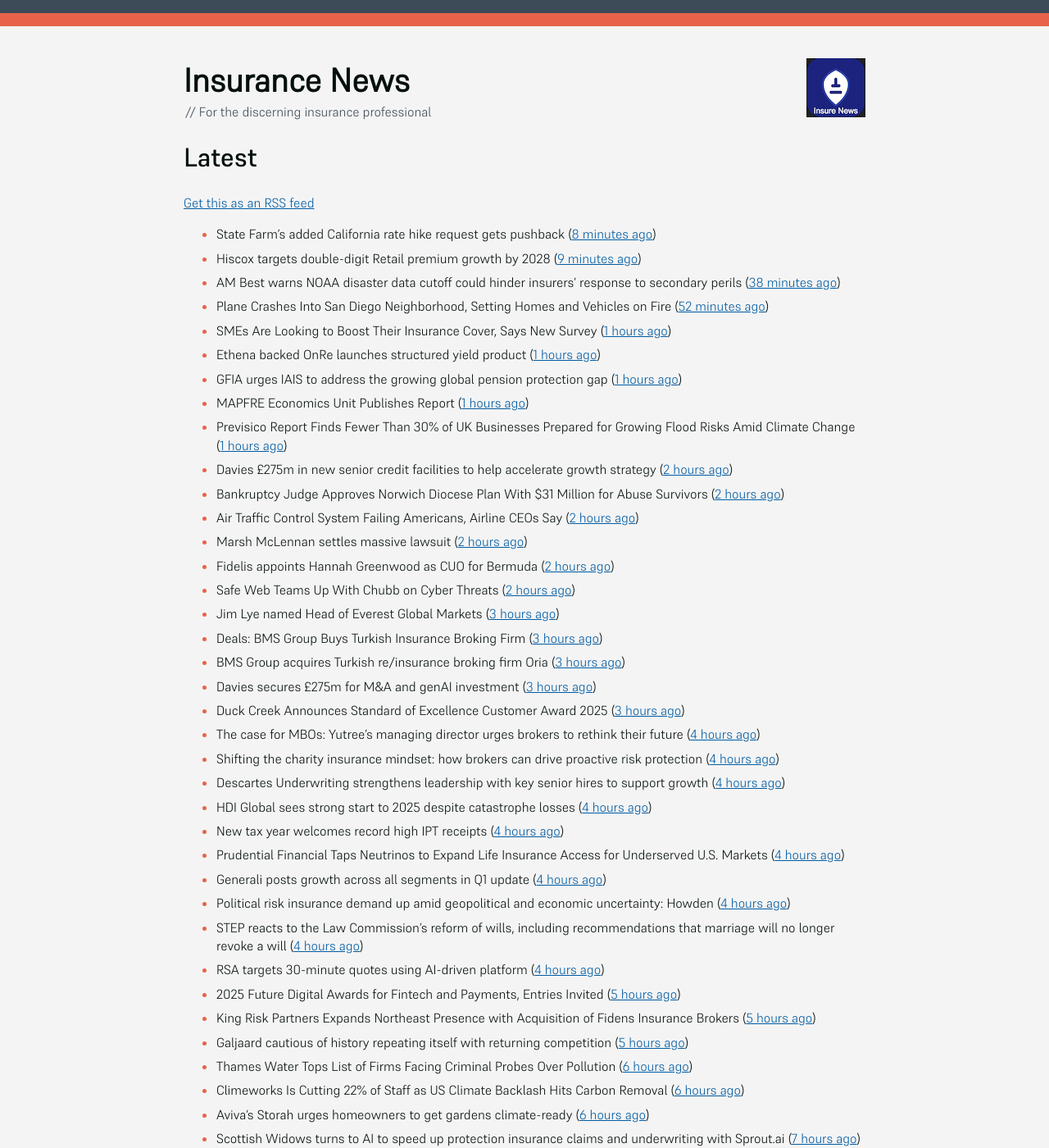
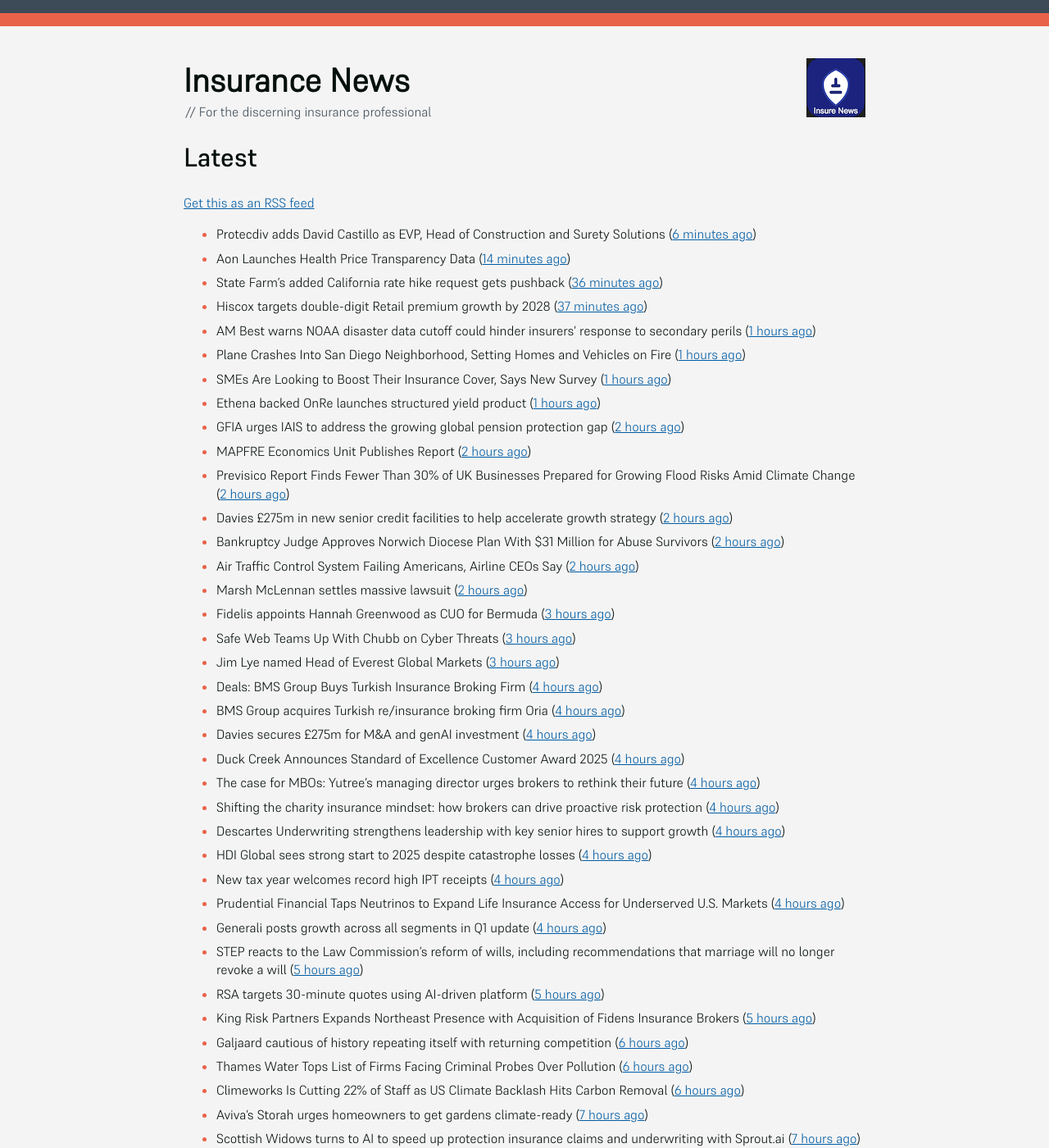
Before and after one commit to mat-0/feeds.thechels.uk, a Jekyll site: the page built from index.md, in a window 1280 px wide and 1400 px high. Shown: the whole window at 82% size. Built offline with Jekyll 4.4.1, drawn with Linux system fonts in a browser that asks for light colours; some of the changed text lies outside the part shown.

Commit message:
New Feed

```diff
--- a/index.md
+++ b/index.md
@@ -8,26 +8,28 @@ description: Latest Updates
 [Get this as an RSS feed](/feed.rss)
 
 <!-- news_marker starts -->
-- State Farm's added California rate hike request gets pushback ([8 minutes ago](https://www.dig-in.com/news/state-farms-added-california-rate-hike-gets-pushback))
-- Hiscox targets double-digit Retail premium growth by 2028 ([9 minutes ago](https://www.reinsurancene.ws/hiscox-targets-double-digit-retail-premium-growth-by-2028/))
-- AM Best warns NOAA disaster data cutoff could hinder insurers’ response to secondary perils ([38 minutes ago](https://www.reinsurancene.ws/am-best-warns-noaa-disaster-data-cutoff-could-hinder-insurers-response-to-secondary-perils/))
-- Plane Crashes Into San Diego Neighborhood, Setting Homes and Vehicles on Fire ([52 minutes ago](https://www.insurancejournal.com/news/west/2025/05/22/824787.htm))
+- Protecdiv adds David Castillo as EVP, Head of Construction and Surety Solutions ([6 minutes ago](https://www.reinsurancene.ws/protecdiv-adds-david-castillo-as-evp-head-of-construction-and-surety-solutions/))
+- Aon Launches Health Price Transparency Data ([14 minutes ago](https://insurance-edge.net/2025/05/22/aon-launches-health-price-transparency-data/))
+- State Farm's added California rate hike request gets pushback ([36 minutes ago](https://www.dig-in.com/news/state-farms-added-california-rate-hike-gets-pushback))
+- Hiscox targets double-digit Retail premium growth by 2028 ([37 minutes ago](https://www.reinsurancene.ws/hiscox-targets-double-digit-retail-premium-growth-by-2028/))
+- AM Best warns NOAA disaster data cutoff could hinder insurers’ response to secondary perils ([1 hours ago](https://www.reinsurancene.ws/am-best-warns-noaa-disaster-data-cutoff-could-hinder-insurers-response-to-secondary-perils/))
+- Plane Crashes Into San Diego Neighborhood, Setting Homes and Vehicles on Fire ([1 hours ago](https://www.insurancejournal.com/news/west/2025/05/22/824787.htm))
 - SMEs Are Looking to Boost Their Insurance Cover, Says New Survey ([1 hours ago](https://insurance-edge.net/2025/05/22/smes-are-looking-to-boost-their-insurance-cover-says-new-survey/))
 - Ethena backed OnRe launches structured yield product ([1 hours ago](https://www.reinsurancene.ws/ethena-backed-onre-launches-structured-yield-product/))
-- GFIA urges IAIS to address the growing global pension protection gap ([1 hours ago](https://www.reinsurancene.ws/gfia-urges-iais-to-address-the-growing-global-pension-protection-gap/))
-- MAPFRE Economics Unit Publishes Report ([1 hours ago](https://insurance-edge.net/2025/05/22/mapfre-economics-unit-publishes-report/))
-- Previsico Report Finds Fewer Than 30% of UK Businesses Prepared for Growing Flood Risks Amid Climate Change ([1 hours ago](https://www.insurtechinsights.com/previsico-report-finds-fewer-than-30-of-uk-businesses-prepared-for-growing-flood-risks-amid-climate-change/))
+- GFIA urges IAIS to address the growing global pension protection gap ([2 hours ago](https://www.reinsurancene.ws/gfia-urges-iais-to-address-the-growing-global-pension-protection-gap/))
+- MAPFRE Economics Unit Publishes Report ([2 hours ago](https://insurance-edge.net/2025/05/22/mapfre-economics-unit-publishes-report/))
+- Previsico Report Finds Fewer Than 30% of UK Businesses Prepared for Growing Flood Risks Amid Climate Change ([2 hours ago](https://www.insurtechinsights.com/previsico-report-finds-fewer-than-30-of-uk-businesses-prepared-for-growing-flood-risks-amid-climate-change/))
 - Davies £275m in new senior credit facilities to help accelerate growth strategy ([2 hours ago](https://www.reinsurancene.ws/davies-275m-in-new-senior-credit-facilities-to-help-accelerate-growth-strategy/))
 - Bankruptcy Judge Approves Norwich Diocese Plan With $31 Million for Abuse Survivors ([2 hours ago](https://www.insurancejournal.com/news/east/2025/05/22/824771.htm))
 - Air Traffic Control System Failing Americans, Airline CEOs Say ([2 hours ago](https://www.insurancejournal.com/news/national/2025/05/22/824772.htm))
 - Marsh McLennan settles massive lawsuit ([2 hours ago](https://www.insurancebusinessmag.com/uk/news/legal-insights/marsh-mclennan-settles-massive-lawsuit-536579.aspx))
-- Fidelis appoints Hannah Greenwood as CUO for Bermuda ([2 hours ago](https://www.reinsurancene.ws/fidelis-appoints-hannah-greenwood-as-cuo-for-bermuda/))
-- Safe Web Teams Up With Chubb on Cyber Threats ([2 hours ago](https://insurance-edge.net/2025/05/22/safe-web-teams-up-with-chubb-on-cyber-threats/))
+- Fidelis appoints Hannah Greenwood as CUO for Bermuda ([3 hours ago](https://www.reinsurancene.ws/fidelis-appoints-hannah-greenwood-as-cuo-for-bermuda/))
+- Safe Web Teams Up With Chubb on Cyber Threats ([3 hours ago](https://insurance-edge.net/2025/05/22/safe-web-teams-up-with-chubb-on-cyber-threats/))
 - Jim Lye named Head of Everest Global Markets ([3 hours ago](https://www.reinsurancene.ws/jim-lye-named-head-of-everest-global-markets/))
-- Deals: BMS Group Buys Turkish Insurance Broking Firm ([3 hours ago](https://insurance-edge.net/2025/05/22/deals-bms-group-buys-turkish-insurance-broking-firm/))
-- BMS Group acquires Turkish re/insurance broking firm Oria ([3 hours ago](https://www.reinsurancene.ws/bms-group-acquires-turkish-re-insurance-broking-firm-oria/))
-- Davies secures £275m for M&A and genAI investment ([3 hours ago](https://www.postonline.co.uk/claims/7957808/davies-secures-%C2%A3275m-for-ma-and-genai-investment))
-- Duck Creek Announces Standard of Excellence Customer Award 2025 ([3 hours ago](https://insurance-edge.net/2025/05/22/duck-creek-announces-standard-of-excellence-customer-award-2025/))
+- Deals: BMS Group Buys Turkish Insurance Broking Firm ([4 hours ago](https://insurance-edge.net/2025/05/22/deals-bms-group-buys-turkish-insurance-broking-firm/))
+- BMS Group acquires Turkish re/insurance broking firm Oria ([4 hours ago](https://www.reinsurancene.ws/bms-group-acquires-turkish-re-insurance-broking-firm-oria/))
+- Davies secures £275m for M&A and genAI investment ([4 hours ago](https://www.postonline.co.uk/claims/7957808/davies-secures-%C2%A3275m-for-ma-and-genai-investment))
+- Duck Creek Announces Standard of Excellence Customer Award 2025 ([4 hours ago](https://insurance-edge.net/2025/05/22/duck-creek-announces-standard-of-excellence-customer-award-2025/))
 - The case for MBOs: Yutree's managing director urges brokers to rethink their future ([4 hours ago](https://www.insurancebusinessmag.com/uk/news/business-resilience/the-case-for-mbos-yutrees-managing-director-urges-brokers-to-rethink-their-future-536561.aspx))
 - Shifting the charity insurance mindset: how brokers can drive proactive risk protection ([4 hours ago](https://www.insurancebusinessmag.com/uk/news/non-profits/shifting-the-charity-insurance-mindset-how-brokers-can-drive-proactive-risk-protection-536560.aspx))
 - Descartes Underwriting strengthens leadership with key senior hires to support growth ([4 hours ago](https://www.reinsurancene.ws/descartes-underwriting-strengthens-leadership-with-key-senior-hires-to-support-growth/))
@@ -35,45 +37,43 @@ description: Latest Updates
 - New tax year welcomes record high IPT receipts ([4 hours ago](https://www.insurancebusinessmag.com/uk/news/breaking-news/new-tax-year-welcomes-record-high-ipt-receipts-536558.aspx))
 - Prudential Financial Taps Neutrinos to Expand Life Insurance Access for Underserved U.S. Markets ([4 hours ago](https://www.insurtechinsights.com/prudential-financial-taps-neutrinos-to-expand-life-insurance-access-for-underserved-u-s-markets/))
 - Generali posts growth across all segments in Q1 update ([4 hours ago](https://www.insurancebusinessmag.com/uk/news/breaking-news/generali-posts-growth-across-all-segments-in-q1-update-536552.aspx))
-- Political risk insurance demand up amid geopolitical and economic uncertainty: Howden ([4 hours ago](https://www.reinsurancene.ws/political-risk-insurance-demand-up-amid-geopolitical-and-economic-uncertainty-howden/))
-- STEP reacts to the Law Commission’s reform of wills, including recommendations that marriage will no longer revoke a will ([4 hours ago](https://ifamagazine.com/step-reacts-to-the-law-commissions-reform-of-wills-including-recommendations-that-marriage-will-no-longer-revoke-a-will/))
-- RSA targets 30-minute quotes using AI-driven platform ([4 hours ago](https://www.postonline.co.uk/commercial/7957756/rsa-targets-30-minute-quotes-using-ai-driven-platform))
-- 2025 Future Digital Awards for Fintech and Payments, Entries Invited ([5 hours ago](https://insurance-edge.net/2025/05/22/2025-future-digital-awards-for-fintech-and-payments-entries-invited/))
+- STEP reacts to the Law Commission’s reform of wills, including recommendations that marriage will no longer revoke a will ([5 hours ago](https://ifamagazine.com/step-reacts-to-the-law-commissions-reform-of-wills-including-recommendations-that-marriage-will-no-longer-revoke-a-will/))
+- RSA targets 30-minute quotes using AI-driven platform ([5 hours ago](https://www.postonline.co.uk/commercial/7957756/rsa-targets-30-minute-quotes-using-ai-driven-platform))
 - King Risk Partners Expands Northeast Presence with Acquisition of Fidens Insurance Brokers ([5 hours ago](https://www.insurtechinsights.com/king-risk-partners-expands-northeast-presence-with-acquisition-of-fidens-insurance-brokers/))
-- Galjaard cautious of history repeating itself with returning competition ([5 hours ago](https://www.postonline.co.uk/news/7957781/galjaard-cautious-of-history-repeating-itself-with-returning-competition))
+- Galjaard cautious of history repeating itself with returning competition ([6 hours ago](https://www.postonline.co.uk/news/7957781/galjaard-cautious-of-history-repeating-itself-with-returning-competition))
 - Thames Water Tops List of Firms Facing Criminal Probes Over Pollution ([6 hours ago](https://www.insurancejournal.com/news/international/2025/05/22/824751.htm))
 - Climeworks Is Cutting 22% of Staff as US Climate Backlash Hits Carbon Removal ([6 hours ago](https://www.insurancejournal.com/news/international/2025/05/22/824741.htm))
-- Aviva’s Storah urges homeowners to get gardens climate-ready ([6 hours ago](https://www.postonline.co.uk/personal/7957795/aviva%E2%80%99s-storah-urges-homeowners-to-get-gardens-climate-ready))
+- Aviva’s Storah urges homeowners to get gardens climate-ready ([7 hours ago](https://www.postonline.co.uk/personal/7957795/aviva%E2%80%99s-storah-urges-homeowners-to-get-gardens-climate-ready))
 - Scottish Widows turns to AI to speed up protection insurance claims and underwriting with Sprout.ai ([7 hours ago](https://ifamagazine.com/scottish-widows-turns-to-ai-to-speed-up-protection-insurance-claims-and-underwriting-with-sprout-ai/))
-- UK flash flood warning as risk gap exposed ([8 hours ago](https://www.insurancebusinessmag.com/uk/news/catastrophe/uk-flash-flood-warning-as-risk-gap-exposed-536538.aspx))
-- Aircraft Lessor SMBC’s Proceeds From Russian Jet Insurance Settlements Hit $1.4B ([8 hours ago](https://www.insurancejournal.com/news/international/2025/05/22/824738.htm))
-- Geo Underwriting partners up to boost agricultural clients ([8 hours ago](https://www.insurancebusinessmag.com/uk/news/property-insurance/geo-underwriting-partners-up-to-boost-agricultural-clients-536537.aspx))
-- Viewpoint: Loss Control Services Are Underused Tools to Reduce Identity Security Risk ([8 hours ago](https://www.insurancejournal.com/news/national/2025/05/22/824706.htm))
-- Insurance moves: Aspen, Send and AXA XL ([8 hours ago](https://www.insurancebusinessmag.com/uk/news/breaking-news/insurance-moves-aspen-send-and-axa-xl-536536.aspx))
-- Stubben Edge Group acquires Jaywing UK ([8 hours ago](https://www.insurancebusinessmag.com/uk/news/breaking-news/stubben-edge-group-acquires-jaywing-uk-536535.aspx))
-- Kremlin Vows to Defend Its Ships in the Baltic by All Legal Ways ([8 hours ago](https://www.insurancejournal.com/news/international/2025/05/22/824733.htm))
-- AI Regulation Ban Meets Opposition From State Attorneys General ([9 hours ago](https://www.insurancejournal.com/news/national/2025/05/22/824714.htm))
-- While FEMA Faces Overhaul, Mississippi Tornado Survivors Wait for Assistance ([9 hours ago](https://www.insurancejournal.com/news/southeast/2025/05/22/824629.htm))
-- Lawsuit Says Florida Aviation Firm Didn’t Verify Inspections of Troubled Learjet ([9 hours ago](https://www.insurancejournal.com/news/southeast/2025/05/22/824688.htm))
-- California Security Company Owner Sentenced in $3.4M Workers’ Comp Fraud Case ([9 hours ago](https://www.insurancejournal.com/news/west/2025/05/22/824503.htm))
-- Fire Damages Popular ‘Pond-to-Table’ Rhode Island Restaurant ([9 hours ago](https://www.insurancejournal.com/news/east/2025/05/22/824729.htm))
-- Budget Cuts at EPA Become Flashpoint at a Heated Hearing ([9 hours ago](https://www.insurancejournal.com/news/national/2025/05/22/824717.htm))
-- Washington Commissioner Issues $500K in Fines; $250K Fine for Unlicensed Insurer ([9 hours ago](https://www.insurancejournal.com/news/west/2025/05/22/824547.htm))
-- People Moves: Golden Bear Names Hohman Chief Underwriting Officer ([9 hours ago](https://www.insurancejournal.com/news/west/2025/05/22/824387.htm))
-- Q&A: Julian Tomlinson, Alps ([9 hours ago](https://www.postonline.co.uk/broker/7957208/qa-julian-tomlinson-alps))
-- Time to peel back credit hire assumptions ([9 hours ago](https://www.postonline.co.uk/personal/7957762/time-to-peel-back-credit-hire-assumptions))
-- Throwback Thursday: Oil slick unpicked; BSE liability ([9 hours ago](https://www.postonline.co.uk/commercial/7956605/throwback-thursday-oil-slick-unpicked-bse-liability))
+- UK flash flood warning as risk gap exposed ([9 hours ago](https://www.insurancebusinessmag.com/uk/news/catastrophe/uk-flash-flood-warning-as-risk-gap-exposed-536538.aspx))
+- Aircraft Lessor SMBC’s Proceeds From Russian Jet Insurance Settlements Hit $1.4B ([9 hours ago](https://www.insurancejournal.com/news/international/2025/05/22/824738.htm))
+- Geo Underwriting partners up to boost agricultural clients ([9 hours ago](https://www.insurancebusinessmag.com/uk/news/property-insurance/geo-underwriting-partners-up-to-boost-agricultural-clients-536537.aspx))
+- Viewpoint: Loss Control Services Are Underused Tools to Reduce Identity Security Risk ([9 hours ago](https://www.insurancejournal.com/news/national/2025/05/22/824706.htm))
+- Insurance moves: Aspen, Send and AXA XL ([9 hours ago](https://www.insurancebusinessmag.com/uk/news/breaking-news/insurance-moves-aspen-send-and-axa-xl-536536.aspx))
+- Stubben Edge Group acquires Jaywing UK ([9 hours ago](https://www.insurancebusinessmag.com/uk/news/breaking-news/stubben-edge-group-acquires-jaywing-uk-536535.aspx))
+- Kremlin Vows to Defend Its Ships in the Baltic by All Legal Ways ([9 hours ago](https://www.insurancejournal.com/news/international/2025/05/22/824733.htm))
+- AI Regulation Ban Meets Opposition From State Attorneys General ([10 hours ago](https://www.insurancejournal.com/news/national/2025/05/22/824714.htm))
+- While FEMA Faces Overhaul, Mississippi Tornado Survivors Wait for Assistance ([10 hours ago](https://www.insurancejournal.com/news/southeast/2025/05/22/824629.htm))
+- Lawsuit Says Florida Aviation Firm Didn’t Verify Inspections of Troubled Learjet ([10 hours ago](https://www.insurancejournal.com/news/southeast/2025/05/22/824688.htm))
+- California Security Company Owner Sentenced in $3.4M Workers’ Comp Fraud Case ([10 hours ago](https://www.insurancejournal.com/news/west/2025/05/22/824503.htm))
+- Fire Damages Popular ‘Pond-to-Table’ Rhode Island Restaurant ([10 hours ago](https://www.insurancejournal.com/news/east/2025/05/22/824729.htm))
+- Budget Cuts at EPA Become Flashpoint at a Heated Hearing ([10 hours ago](https://www.insurancejournal.com/news/national/2025/05/22/824717.htm))
+- Washington Commissioner Issues $500K in Fines; $250K Fine for Unlicensed Insurer ([10 hours ago](https://www.insurancejournal.com/news/west/2025/05/22/824547.htm))
+- People Moves: Golden Bear Names Hohman Chief Underwriting Officer ([10 hours ago](https://www.insurancejournal.com/news/west/2025/05/22/824387.htm))
+- Q&A: Julian Tomlinson, Alps ([10 hours ago](https://www.postonline.co.uk/broker/7957208/qa-julian-tomlinson-alps))
+- Time to peel back credit hire assumptions ([10 hours ago](https://www.postonline.co.uk/personal/7957762/time-to-peel-back-credit-hire-assumptions))
+- Throwback Thursday: Oil slick unpicked; BSE liability ([10 hours ago](https://www.postonline.co.uk/commercial/7956605/throwback-thursday-oil-slick-unpicked-bse-liability))
 - Why AI is no longer optional in non-standard auto insurance ([18 hours ago](https://www.dig-in.com/opinion/ais-role-in-non-standard-auto-insurance))
 - Geospatial data uncovers lower wildfire-risk properties in California, Triple-I ([18 hours ago](https://www.dig-in.com/news/geospatial-data-wildfire-prone-california-properties))
 - Customer strategy: Clearing up flood insurance coverage confusion ([18 hours ago](https://www.dig-in.com/opinion/clearing-up-flood-insurance-coverage-confusion))
 - Europe's farm sector loses $31.5B a year from climate risks ([19 hours ago](https://www.dig-in.com/articles/europes-farm-sector-loses-31-5b-a-year-from-climate-risks))
 - State Farm Still Wants a 30% Rate Increase in California ([20 hours ago](https://www.insurancejournal.com/news/west/2025/05/21/824685.htm))
-- Verizon-Frontier deal gets green light after ending DEI commitments ([20 hours ago](https://www.insurancebusinessmag.com/uk/business-strategy/verizonfrontier-deal-gets-green-light-after-ending-dei-commitments-536482.aspx))
-- Shortage of Overnight Truck Parking Blamed for 2023 Fatal Bus Crash in Illinois ([21 hours ago](https://www.insurancejournal.com/news/midwest/2025/05/21/824679.htm))
+- Verizon-Frontier deal gets green light after ending DEI commitments ([21 hours ago](https://www.insurancebusinessmag.com/uk/business-strategy/verizonfrontier-deal-gets-green-light-after-ending-dei-commitments-536482.aspx))
+- Shortage of Overnight Truck Parking Blamed for 2023 Fatal Bus Crash in Illinois ([22 hours ago](https://www.insurancejournal.com/news/midwest/2025/05/21/824679.htm))
 - Austin Bar to Pay $42K Over Pregnancy Discrimination Lawsuit ([22 hours ago](https://www.insurancejournal.com/news/southcentral/2025/05/21/824675.htm))
 - First MainStreet Adds 2 Midwest Agencies ([22 hours ago](https://www.insurancejournal.com/news/midwest/2025/05/21/824669.htm))
 - People Moves: CIS Promotes Gardea, Jr., Adds Felder to Leadership Team ([22 hours ago](https://www.insurancejournal.com/news/southcentral/2025/05/21/824664.htm))
-- EU to Propose Removing Business Barriers to Enhance Competitiveness Amid US Tariffs ([23 hours ago](https://www.insurancejournal.com/news/international/2025/05/21/824643.htm))
+- EU to Propose Removing Business Barriers to Enhance Competitiveness Amid US Tariffs ([1 days ago](https://www.insurancejournal.com/news/international/2025/05/21/824643.htm))
 - Quandri Appoints Patrick Mulroy as Head of Strategy and Partnerships to Spearhead North American Expansion ([1 days ago](https://www.insurtechinsights.com/quandri-appoints-patrick-mulroy-as-head-of-strategy-and-partnerships-to-spearhead-north-american-expansion/))
 - Former Progressive CEO Renwick, 69, Dies ([1 days ago](https://www.insurancejournal.com/news/national/2025/05/21/824645.htm))
 - Hack of Contractor Was at Root of Massive Federal Data Breach ([1 days ago](https://www.insurancejournal.com/news/national/2025/05/21/824641.htm))
```
Also changed, not shown: other parts of index.md (+1 -1 lines).
